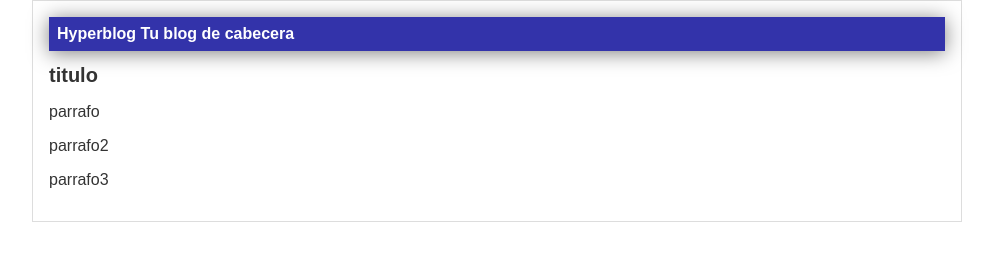
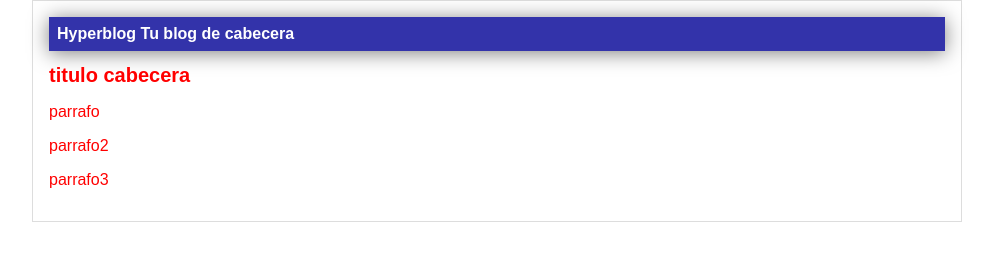
Before and after one commit to andres1521/HYPERBLOG, a plain HTML site: page index.html in a window 1280 px wide. Shown: the whole page, without its empty margins (143-1136 px from the left). Drawn offline with Linux system fonts and the light colour scheme.

Commit message:
cambio de color en body y de titulo

```diff
--- a/css/estilos.css
+++ b/css/estilos.css
@@ -1,5 +1,5 @@
 body{
-    color: #333;
+    color: red;
     text-align: center;
     font-family: Arial;
     font-size: 16px;
--- a/index.html
+++ b/index.html
@@ -14,7 +14,7 @@
             <span id="tagline">Tu blog de cabecera</span>
         </div>
         <div id="post">
-        <h1 h1>titulo</h1>
+        <h1 h1>titulo cabecera</h1>
         <p>parrafo</p>
         <p>parrafo2</p>
         <p>parrafo3</p>
```
